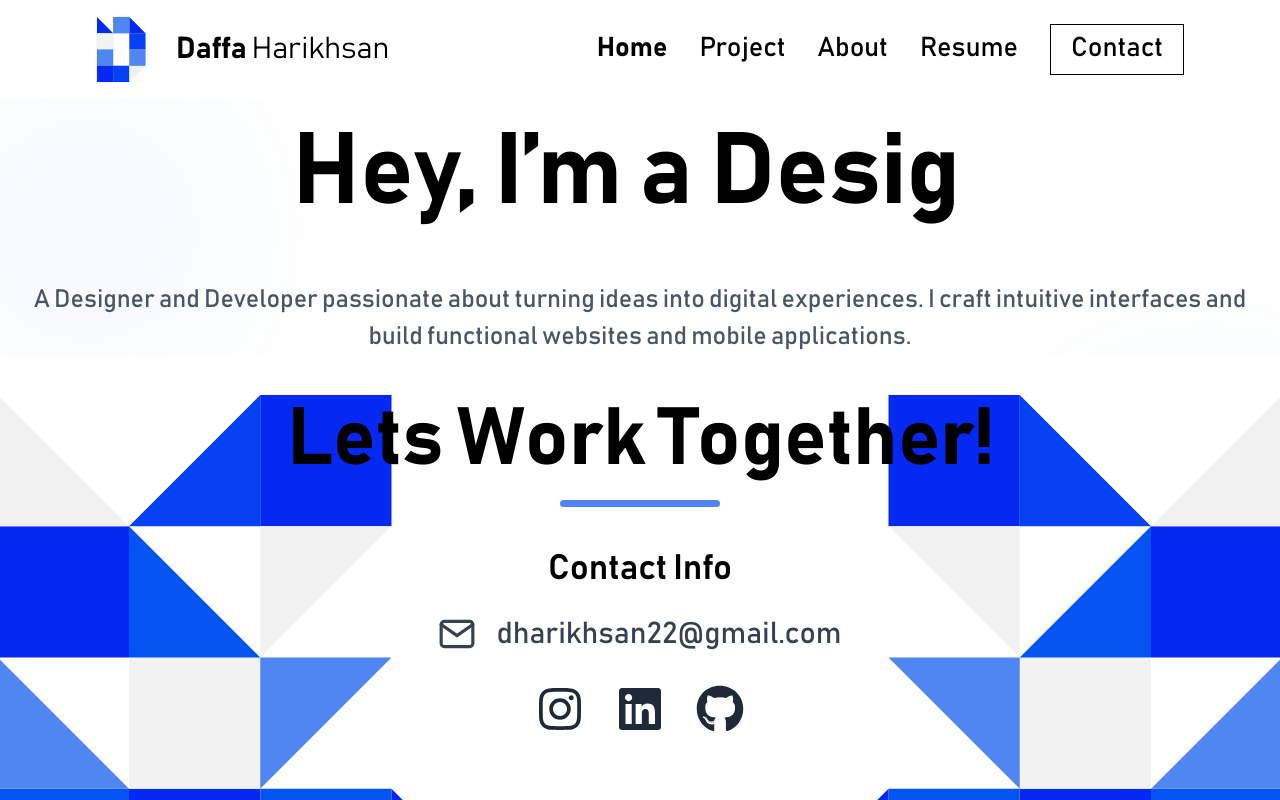
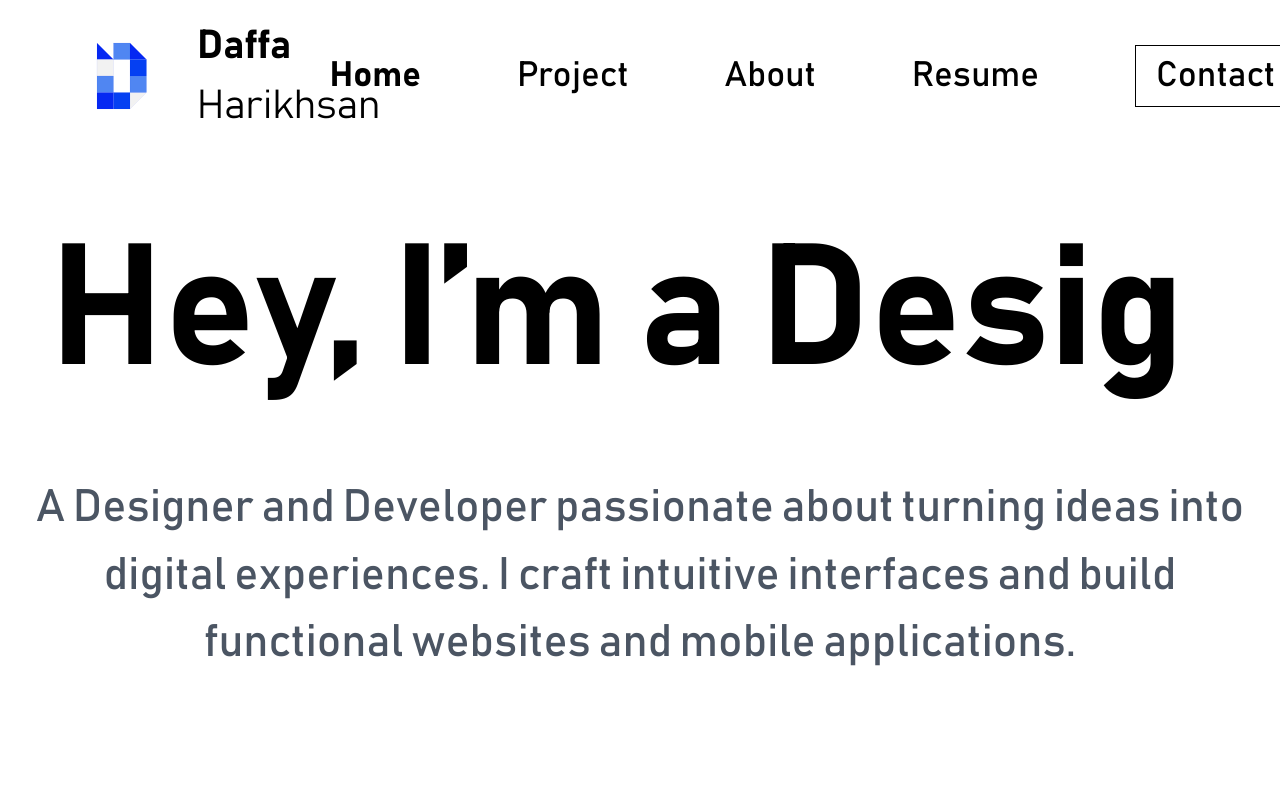
Before and after one commit to daffaharikhsan/portofolio-daf, a Next.js app: page / in a window 1280 px wide. Shown: the top 800 px of the page. Built offline with nearby package versions, Linux system fonts and the light colour scheme.

Commit message:
perubahan gatau pokoknya about

```diff
--- a/app/components/Navbar.tsx
+++ b/app/components/Navbar.tsx
@@ -9,25 +9,25 @@ const Navbar = () => {
   const pathname = usePathname(); // <-- 3. Dapatkan path URL saat ini
 
   return (
-    <nav className="w-full bg-white text-black py-4 px-8 md:px-16 lg:px-24">
+    <nav className="w-full bg-white text-black py-4 px-8 md:px-16 lg:px-24 sticky top-0 z-50">
       <div className="mx-auto flex justify-between items-center">
         {/* Logo atau Nama */}
-        <Link href="/" className="flex items-center gap-[30px]">
+        <Link href="/" className="flex items-center gap-[50px]">
           <Image
             src="/assets/Logo.svg"
             alt="Logo"
-            width={50}
-            height={50}
+            width={70}
+            height={70}
             className="transition-transform duration-300 hover:scale-125"
           />
-          <div className="text-[30px] text-black">
+          <div className="text-[40px] text-black">
             <span className="font-bold">Daffa </span>
             <span className="font-light">Harikhsan</span>
           </div>
         </Link>
 
         {/* Menu Navigasi dengan Gaya Aktif */}
-        <div className="hidden md:flex items-center space-x-8 text-[27px]">
+        <div className="hidden md:flex items-center space-x-24 text-[35px]">
           <Link
             href="/"
             // 4. Terapkan gaya kondisional: jika path adalah '/', buat font tebal
--- a/app/components/TypingAnimation.tsx
+++ b/app/components/TypingAnimation.tsx
@@ -9,7 +9,7 @@ const TypingAnimation = () => {
       // Urutan animasi: [teks1, jeda, teks2, jeda, dst...]
       sequence={[
         "Hey, I’m a Designer",
-        2500, // Jeda 1.5 detik
+        2500, // Jeda 2.5 detik
         "Hey, I’m a Developer",
         2500,
         "Hey, I’m Daffa Harikhsan👋",
@@ -17,7 +17,7 @@ const TypingAnimation = () => {
       ]}
       wrapper="h1" // Elemen pembungkusnya adalah <h1>
       speed={10} // Kecepatan mengetik
-      className="text-black text-[48px] lg:text-[100px] font-bold mb-8" // Gaya dari h1 Anda sebelumnya
+      className="text-black text-[100px] lg:text-[170px] font-bold mb-8" // Gaya dari h1 Anda sebelumnya
     />
   );
 };
--- a/app/page.tsx
+++ b/app/page.tsx
@@ -1,20 +1,133 @@
-// src/app/page.tsx
+"use client";
+import { motion, useScroll, useTransform } from "framer-motion";
+import { useRef } from "react";
 import TypingAnimation from "./components/TypingAnimation";
+import Image from "next/image";
 
 export default function HomePage() {
+  const skills = [
+    "UI/UX",
+    "Design",
+    "Prototyping",
+    "Figma",
+    "Graphic Designer",
+    "HTML",
+    "CSS",
+    "Javascript",
+    "TypeScript",
+    "React",
+    "Next.js",
+    "Node.js",
+    "REST API",
+    "Flutter",
+    "Videography",
+    "Photography",
+    "Premiere Pro",
+    "Lightroom",
+    "Git",
+    "Github",
+    "Responsive Design",
+    "Problem Solving",
+  ];
+
+  const scrollRef = useRef(null);
+  const { scrollYProgress } = useScroll({
+    target: scrollRef,
+    offset: ["start start", "end start"],
+  });
+
+  const heroOpacity = useTransform(scrollYProgress, [0, 0.2], [1, 0]);
+  const contentOpacity = useTransform(scrollYProgress, [0.1, 0.3], [0, 1]);
+  const contentY = useTransform(scrollYProgress, [0.1, 0.3], ["30px", "0px"]);
+
   return (
-    // 'main' adalah konten utama halaman ini
-    <main className="flex-grow flex flex-col justify-center items-center text-center px-4 sm:px-6 lg:px-8">
-      {/* Kontainer untuk membatasi lebar konten */}
-      <div className="w-full max-w-7xl mx-auto">
-        {/* Panggil komponennya seperti ini, tanpa children atau props lain */}
-        <TypingAnimation />
+    <main className="flex-grow bg-white">
+      {/* Bagian Hero (tidak diubah) */}
+      <div ref={scrollRef} className="relative h-[200vh]">
+        <div className="sticky top-0 h-screen flex flex-col items-center justify-center text-center">
+          <motion.div style={{ opacity: heroOpacity }}>
+            <div className="pb-60">
+              <TypingAnimation />
+              <p className="text-gray-600 text-[25px] lg:text-[45px] max-w-[2000px] mx-auto px-4">
+                A Designer and Developer passionate about turning ideas into
+                digital experiences. I craft intuitive interfaces and build
+                functional websites and mobile applications.
+              </p>
+            </div>
+          </motion.div>
+        </div>
+      </div>
 
-        <p className="text-gray-600 text-[18px] lg:text-[25px] max-w-[1242px] mx-auto">
-          A Designer and Developer passionate about turning ideas into digital
-          experiences. I craft intuitive interfaces and build functional
-          websites and mobile applications.
-        </p>
+      {/* Bagian Konten Utama */}
+      <div className="relative z-10 bg-white px-4 sm:px-6 lg:px-8 -mt-[100vh]">
+        <motion.div style={{ opacity: contentOpacity, y: contentY }}>
+          <div className="w-full max-w-[1920px] mx-auto">
+            <div className="my-20 pt-40 text-center">
+              <h2 className="text-[130px] font-bold mb-2">About Me</h2>
+              <p className="text-black font-light text-[40px] leading-[1.3] max-w-auto mx-auto">
+                Here's a look into my professional philosophy, my creative
+                process, and the skills I use to bring ideas to life.
+              </p>
+            </div>
+
+            <div className="my-20 flex flex-col md:flex-row items-start gap-40">
+              <div className="w-full md:w-1/2">
+                <Image
+                  src="/assets/poto.svg"
+                  alt="Daffa Harikhsan"
+                  width={1080}
+                  height={1080}
+                  className="rounded-lg object-cover w-full h-auto"
+                />
+              </div>
+
+              {/* === PERUBAHAN FOKUS DI SINI === */}
+              <div className="w-full md:w-1/2 text-left">
+                {/* DIUBAH: Ukuran font diperbesar */}
+                <h2 className="text-8xl font-bold mb-10">Get to Know Me!</h2>
+
+                {/* DIUBAH: Ukuran font paragraf diperbesar */}
+                <div className="space-y-10 text-3xl font-light text-gray-700">
+                  <p>
+                    To me, true innovation doesn't come from having the right
+                    answers, but from the boldness to ask better questions:
+                    "What if this could be simpler? More intuitive? More human?"
+                    This is where my creative process always begins.
+                  </p>
+                  <p>
+                    I channel that curiosity into designing digital experiences
+                    that challenge convention. My goal isn't just to build
+                    features, but to craft intuitive flows that open up new
+                    perspectives for the user. I treat every project as an
+                    exploration to find the most elegant solution.
+                  </p>
+                  <p>
+                    I believe the best products emerge from a collaboration that
+                    isn't afraid to explore. If you're looking for a partner to
+                    question boundaries and build something truly different,
+                    let's start that conversation!
+                  </p>
+                </div>
+
+                <div className="mt-24">
+                  {/* DIUBAH: Ukuran font diperbesar & margin bottom ditambah */}
+                  <h2 className="text-8xl font-bold mb-10">My Skills</h2>
+                  <div className="flex flex-wrap gap-5">
+                    {skills.map((skill) => (
+                      <div
+                        key={skill}
+                        // DIUBAH: Ukuran font skill tag diperbesar
+                        className="bg-gray-200 text-gray-800 px-6 py-3 rounded-lg text-2xl"
+                      >
+                        {skill}
+                      </div>
+                    ))}
+                  </div>
+                </div>
+              </div>
+            </div>
+          </div>
+        </motion.div>
       </div>
     </main>
   );
```
Also changed, not shown: public/assets/poto.jpg (added), 1 other file (tests, documents, lock files or other folders).
